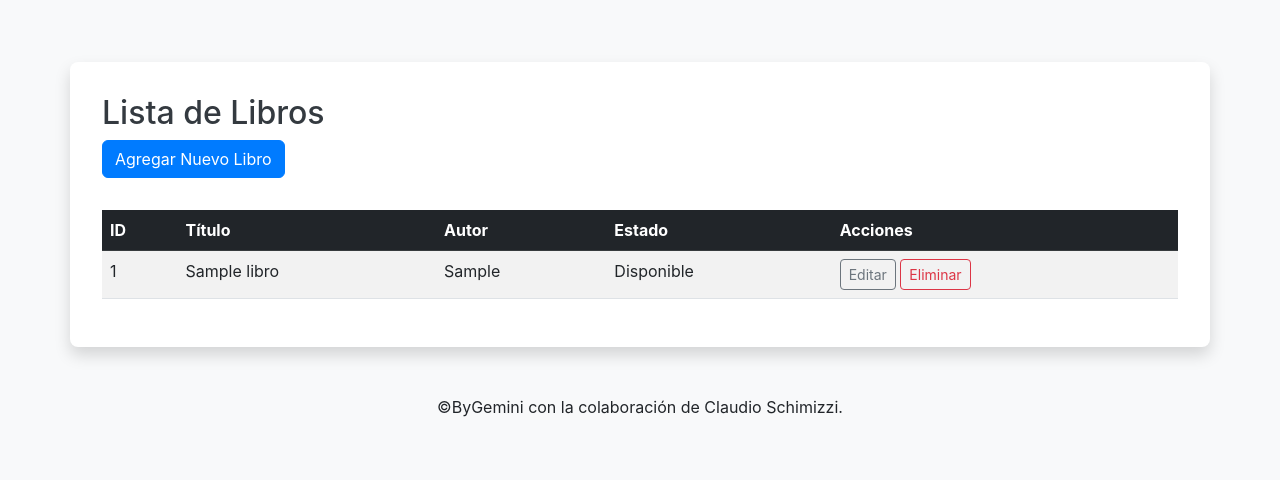
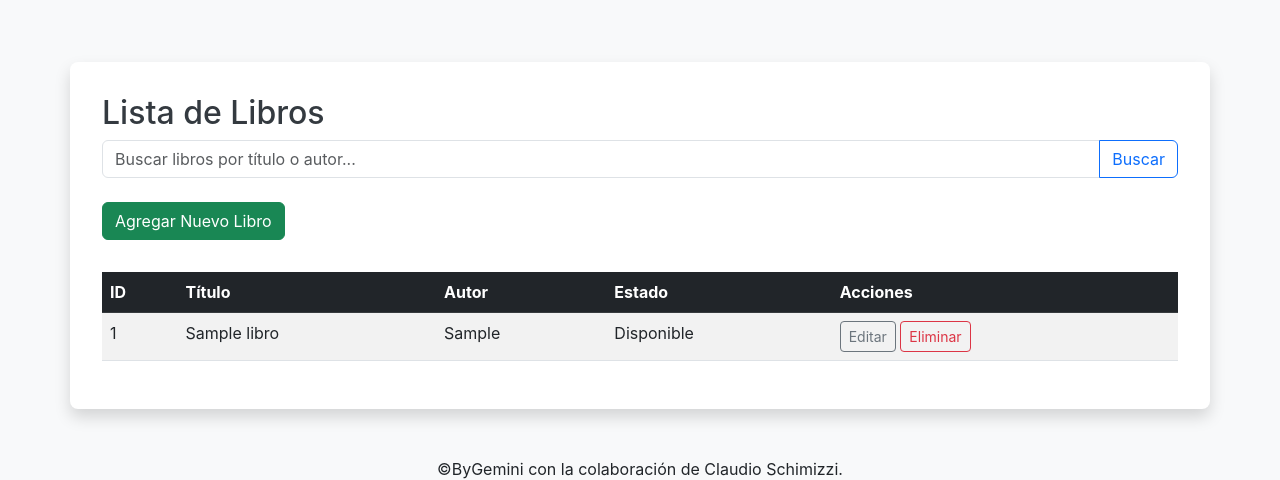
Before and after one commit to Schimizzi/biblioteca_django, a Django app: page /libros/ in a window 1280 px wide. Shown: the part 56-536 px from the top of the page. Run offline with Django 5.2, Linux system fonts and the light colour scheme; tables that the repository leaves empty hold one stand-in row (values such as "Sample post").

Commit message:
add_search

```diff
--- a/biblioteca/templates/biblioteca/libro_list.html
+++ b/biblioteca/templates/biblioteca/libro_list.html
@@ -1,10 +1,20 @@
 {% extends "biblioteca/base.html" %}
 
-{% block title %}Lista de Libros - Librería{% endblock %}
+{% block title %}{{ titulo_pagina }} - Librería{% endblock %}
 
 {% block content %}
-<h2>Lista de Libros</h2>
-<a href="{% url 'biblioteca:libro_create' %}" class="btn btn-primary mb-3">Agregar Nuevo Libro</a>
+<h2>{{ titulo_pagina }}</h2>
+
+<form method="get" action="{% url 'biblioteca:libro_list' %}" class="mb-4">
+    <div class="input-group">
+        <input type="text" name="q" class="form-control" placeholder="Buscar libros por título o autor..." value="{{ search_query }}">
+        <button class="btn btn-outline-primary" type="submit">Buscar</button>
+        {% if search_query %}
+        <a href="{% url 'biblioteca:libro_list' %}" class="btn btn-outline-secondary">Limpiar</a>
+        {% endif %}
+    </div>
+</form>
+<a href="{% url 'biblioteca:libro_create' %}" class="btn btn-success mb-3">Agregar Nuevo Libro</a>
 
 {% if libros %}
     <div class="table-responsive">
@@ -34,9 +44,44 @@
             </tbody>
         </table>
     </div>
+
+    {% comment %} {% if is_paginated %}
+        <nav aria-label="Page navigation">
+            <ul class="pagination justify-content-center">
+                {% if page_obj.has_previous %}
+                    <li class="page-item"><a class="page-link" href="?page={{ page_obj.previous_page_number }}{% if search_query %}&q={{ search_query }}{% endif %}">Anterior</a></li>
+                {% else %}
+                    <li class="page-item disabled"><span class="page-link">Anterior</span></li>
+                {% endif %}
+
+                {% for i in paginator.page_range %}
+                    {% if page_obj.number == i %}
+                        <li class="page-item active" aria-current="page"><span class="page-link">{{ i }}</span></li>
+                    {% else %}
+                        <li class="page-item"><a class="page-link" href="?page={{ i }}{% if search_query %}&q={{ search_query }}{% endif %}">{{ i }}</a></li>
+                    {% endif %}
+                {% endfor %}
+
+                {% if page_obj.has_next %}
+                    <li class="page-item"><a class="page-link" href="?page={{ page_obj.next_page_number }}{% if search_query %}&q={{ search_query }}{% endif %}">Siguiente</a></li>
+                {% else %}
+                    <li class="page-item disabled"><span class="page-link">Siguiente</span></li>
+                {% endif %}
+            </ul>
+        </nav>
+    {% endif %}
+    {% endcomment %}
+
 {% else %}
-    <div class="alert alert-info" role="alert">
-        No hay libros registrados en la librería. <a href="{% url 'biblioteca:libro_create' %}" class="alert-link">¡Agrega el primero!</a>
-    </div>
+    {% if search_query %}
+        <div class="alert alert-warning" role="alert">
+            No se encontraron libros que coincidan con "<strong>{{ search_query }}</strong>".
+            Intenta con otro término o <a href="{% url 'biblioteca:libro_list' %}" class="alert-link">muestra todos los libros</a>.
+        </div>
+    {% else %}
+        <div class="alert alert-info" role="alert">
+            No hay libros registrados en la librería. <a href="{% url 'biblioteca:libro_create' %}" class="alert-link">¡Agrega el primero!</a>
+        </div>
+    {% endif %}
 {% endif %}
 {% endblock %}
--- a/biblioteca/views.py
+++ b/biblioteca/views.py
@@ -3,8 +3,8 @@ from django.urls import reverse_lazy
 from django.views.generic import ListView, CreateView, UpdateView, DeleteView, TemplateView
 from .models import Libro, Cliente
 from .forms import LibroForm, ClienteForm
-import logging # Import the logging library
-
+import logging
+from django.db.models import Q
 
 logger = logging.getLogger(__name__)
 
@@ -15,6 +15,41 @@ class LibroListView(ListView):
     model = Libro
     template_name = 'biblioteca/libro_list.html'
     context_object_name = 'libros'
+    paginate_by = 10 # Optional: if you want pagination
+
+    def get_queryset(self):
+        """
+        Override to filter books based on a search query.
+        The search query is expected as a GET parameter named 'q'.
+        """
+        queryset = super().get_queryset().order_by('nombre_libro') # Get the original queryset
+        query = self.request.GET.get('q') # Get the search query from GET parameters
+
+        if query:
+            logger.info(f"LibroListView: Buscando libros con el término: '{query}'")
+            # Filter by book name or author name containing the query (case-insensitive)
+            # Q objects are used for OR conditions
+            queryset = queryset.filter(
+                Q(nombre_libro__icontains=query) | Q(autor__icontains=query)
+            )
+        else:
+            logger.info("LibroListView: Mostrando todos los libros (sin término de búsqueda).")
+
+        return queryset
+
+    def get_context_data(self, **kwargs):
+        """
+        Override to add the search query to the context, so it can be displayed in the template.
+        """
+        context = super().get_context_data(**kwargs)
+        logger.info("LibroListView: get_context_data ejecutado.")
+        # Add the current search query to the context
+        context['search_query'] = self.request.GET.get('q', '') # Pass the query back to the template
+        context['titulo_pagina'] = 'Lista de Libros'
+        if context['search_query']:
+             context['titulo_pagina'] += f" (Resultados para '{context['search_query']}')"
+        return context
+
 
 class LibroCreateView(CreateView):
     model = Libro
```
